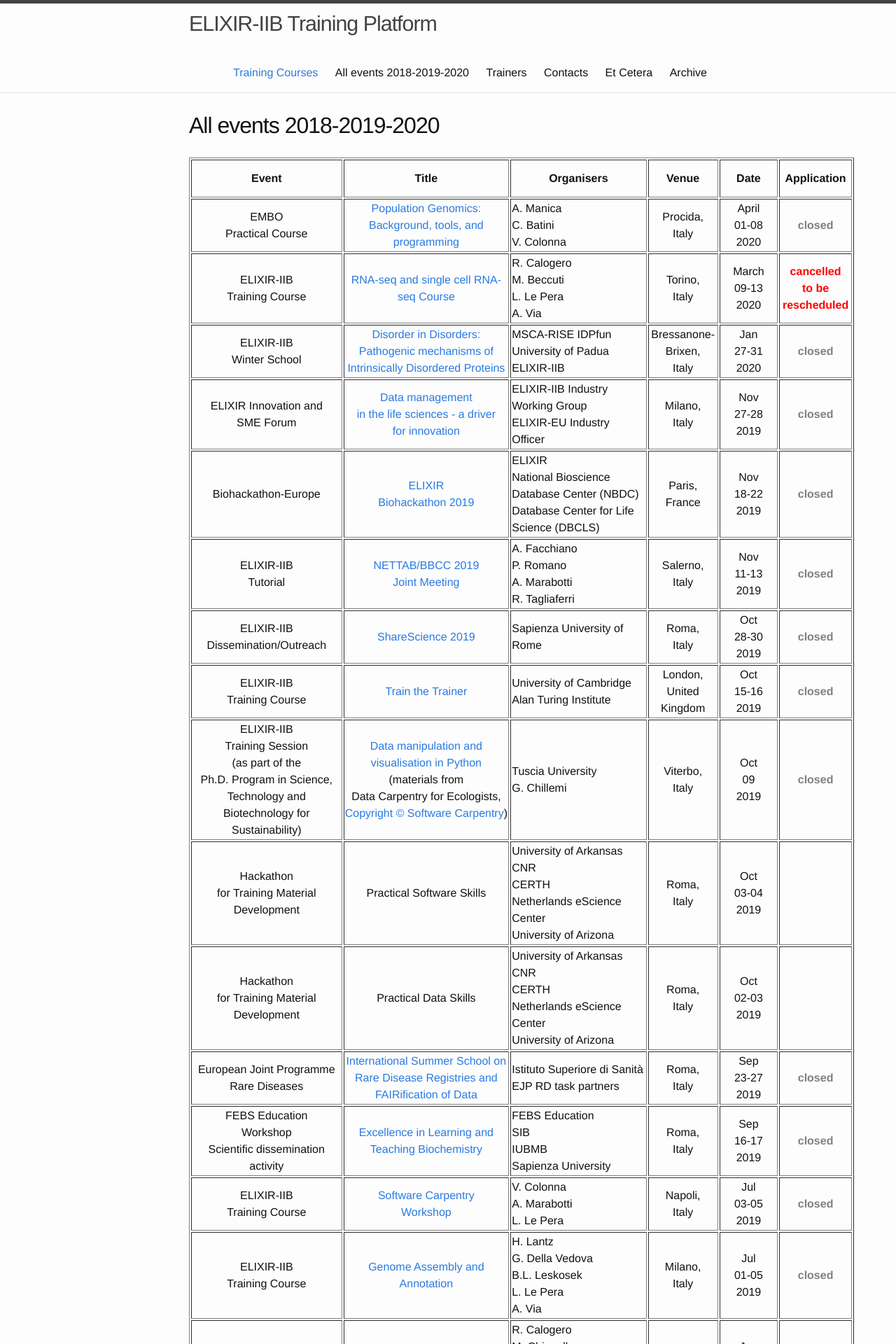
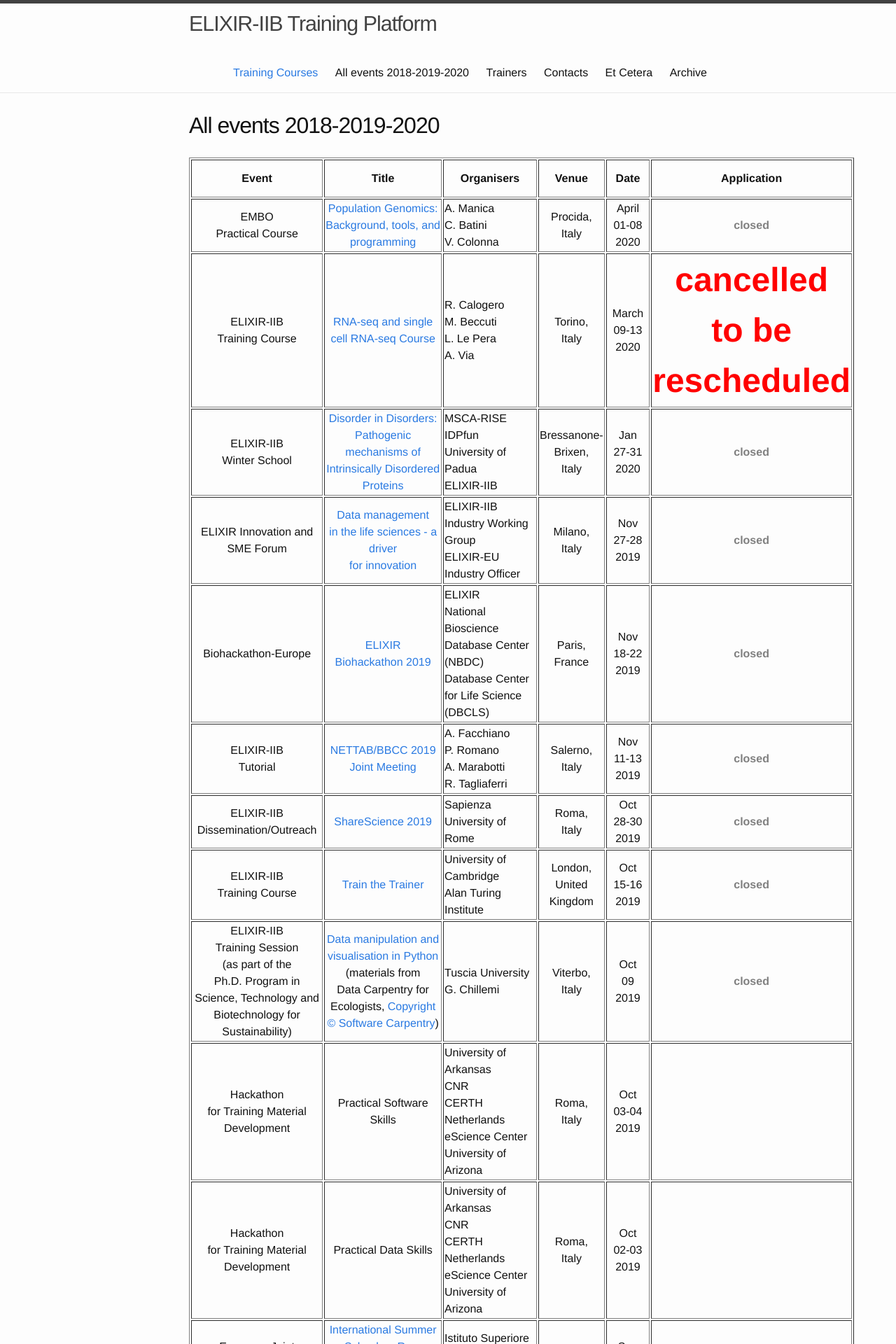
Before and after one commit to ELIXIR-IIB-training/website, a Jekyll site: the page built from _pages/01-all_events_18_19_20.md, in a window 1280 px wide. Shown: the top 1920 px of the page at 70% size. Built offline with Jekyll 4.4.1, drawn with Linux system fonts in a browser that asks for light colours.

Commit message:
Status update RNA-se course Turin

```diff
--- a/_pages/01-all_events_18_19_20.md
+++ b/_pages/01-all_events_18_19_20.md
@@ -30,7 +30,7 @@ permalink: /all_events_2018_2019_2020/
    <!-- <td height="50" width="150"></td> -->
    <td height="50" align="center">Torino,<br>Italy</td>
    <td height="50" width="75" align="center">March<br>09-13<br>2020</td>
-   <td height="50" align="center"><font color="red"><b>cancelled<br>to be rescheduled</b></font></td>
+   <td height="50" align="center"><font color="red" size=8><b>cancelled<br>to be rescheduled</b></font></td>
 </tr>
 <tr>
 <td height="50" align="center">ELIXIR-IIB<br>Winter School</td>
```
